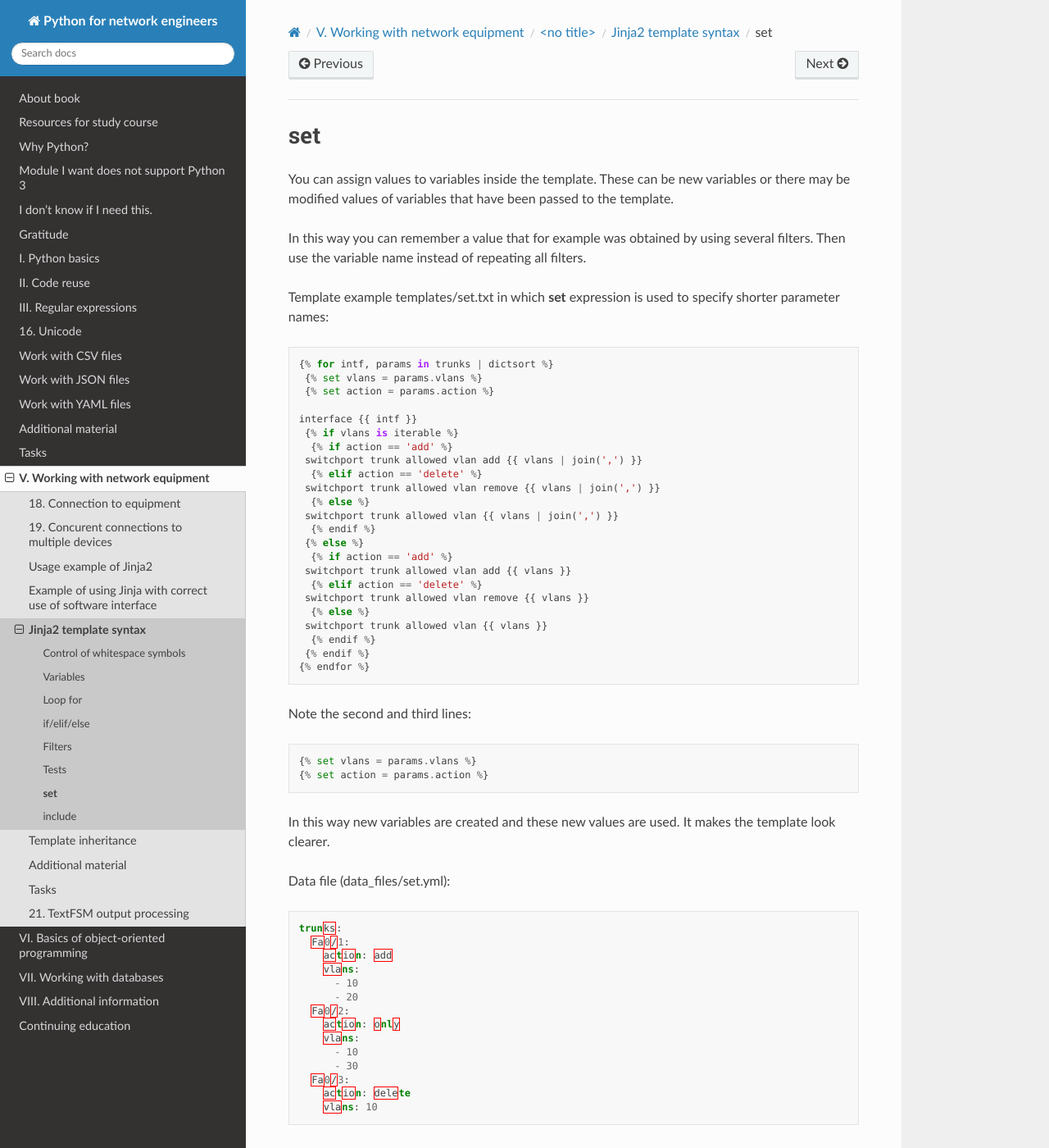
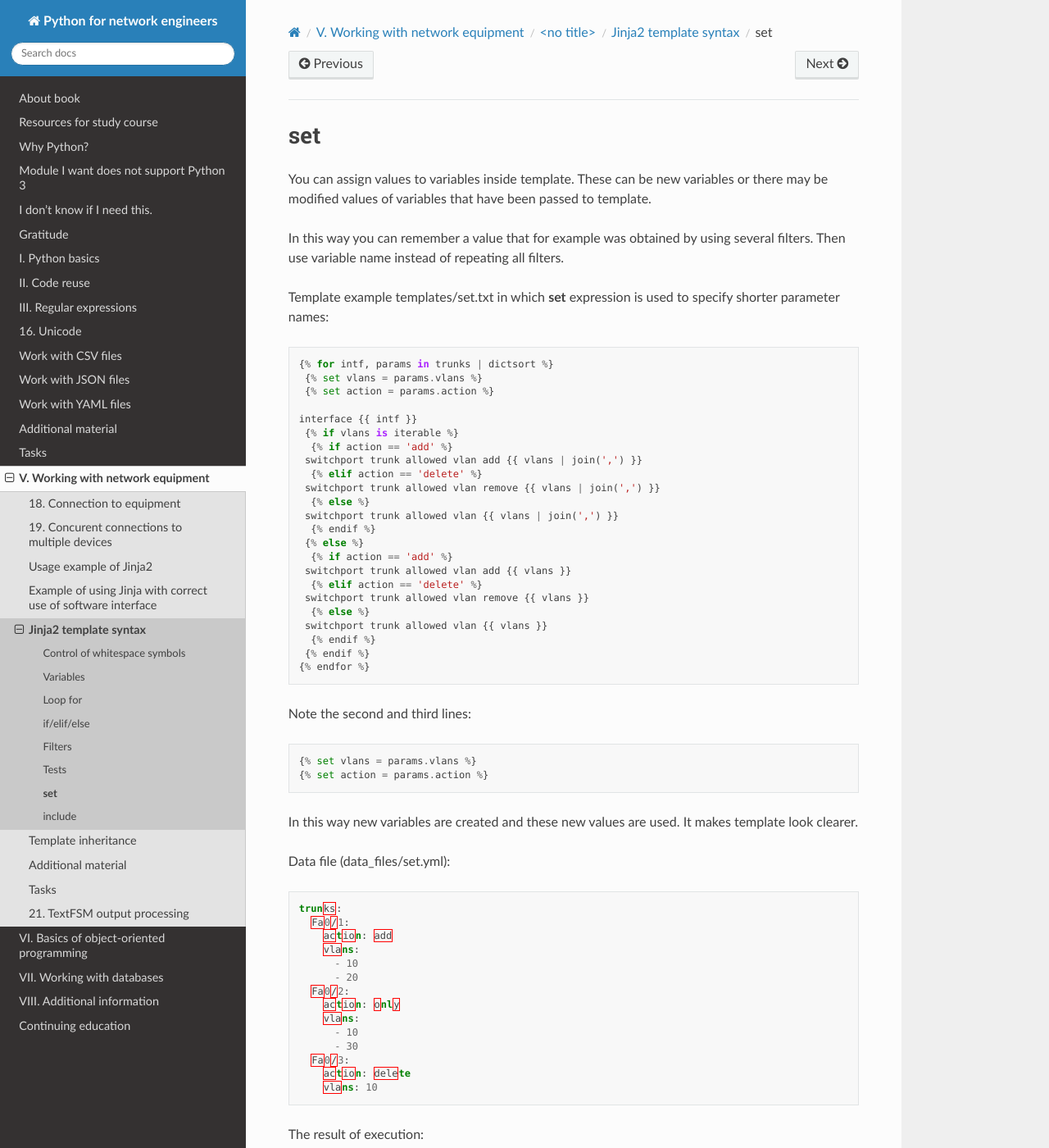
Before and after one commit to natenka/pyneng-book-en, a Sphinx documentation site: the page built from docs/source/book/20_jinja2/3f_assignments.rst, in a window 1280 px wide and 1400 px high. Shown: the whole window at 82% size. Built offline with Sphinx 7.4.7 and the Read the Docs theme 2.0.0, drawn with Linux system fonts in a browser that asks for light colours; pages that are not in the unit, such as notebooks, are missing from menus.

Commit message:
Update 3f_assignments.rst

```diff
--- a/docs/source/book/20_jinja2/3f_assignments.rst
+++ b/docs/source/book/20_jinja2/3f_assignments.rst
@@ -1,9 +1,9 @@
 set
 ---
 
-You can assign values to variables inside the template. These can be new variables or there may be modified values of variables that have been passed to the template.
+You can assign values to variables inside template. These can be new variables or there may be modified values of variables that have been passed to template.
 
-In this way you can remember a value that for example was obtained by using several filters. Then use the variable name instead of repeating all filters.
+In this way you can remember a value that for example was obtained by using several filters. Then use variable name instead of repeating all filters.
 
 Template example templates/set.txt in which **set** expression is used to specify shorter parameter names:
 
@@ -40,7 +40,7 @@
      {% set vlans = params.vlans %}
      {% set action = params.action %}
 
-In this way new variables are created and these new values are used. It makes the template look clearer.
+In this way new variables are created and these new values are used. It makes template look clearer.
 
 Data file (data_files/set.yml):
 
```
